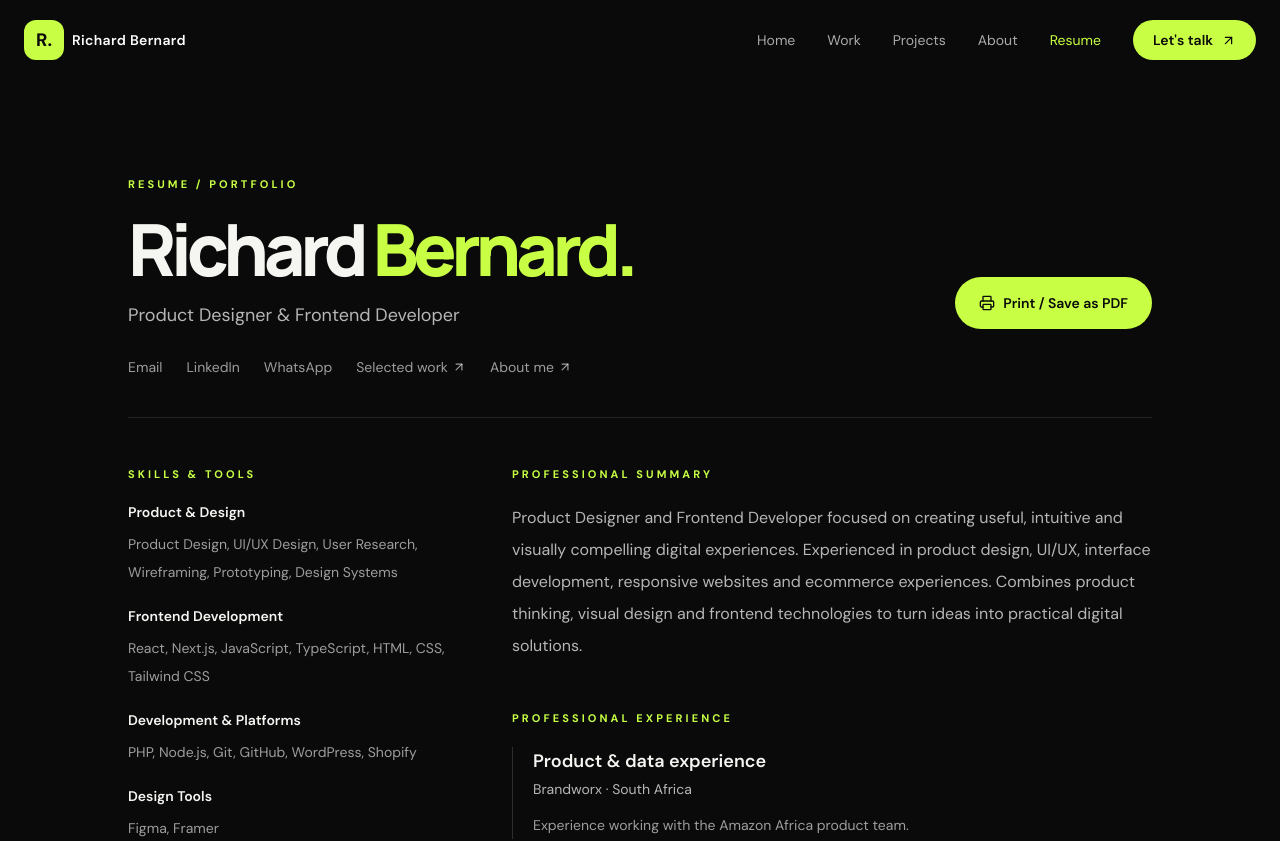
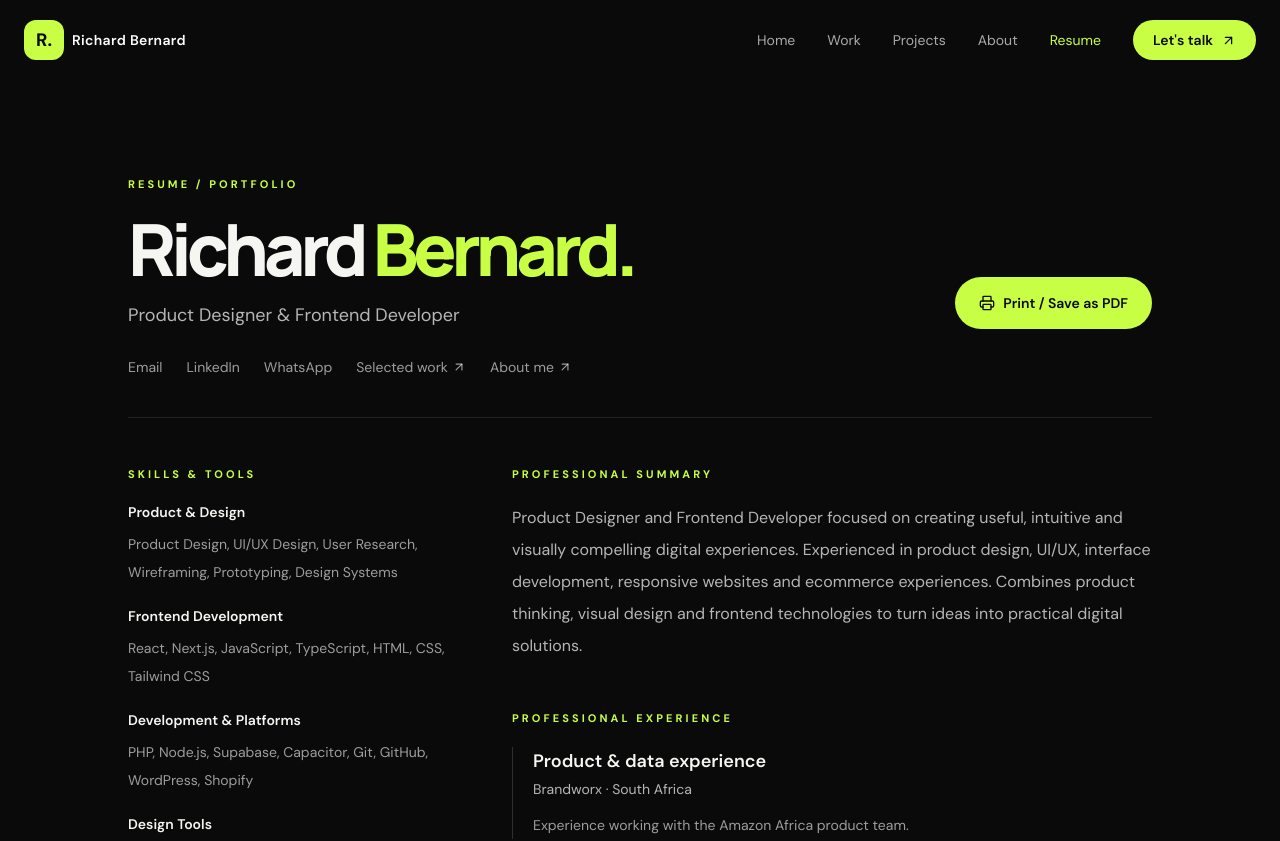
Before and after one commit to richyboy035/richard-bernard-portfolio, a Next.js app: page /resume in a window 1280 px wide. Shown: the top 841 px of the page. Built offline with nearby package versions, Linux system fonts and the light colour scheme.

Commit message:
Add Supabase and Capacitor to resume skills

```diff
--- a/app/resume/page.tsx
+++ b/app/resume/page.tsx
@@ -30,7 +30,7 @@ const skills = [
   {
     category: 'Development & Platforms',
     items:
-      'PHP, Node.js, Git, GitHub, WordPress, Shopify',
+      'PHP, Node.js, Supabase, Capacitor, Git, GitHub, WordPress, Shopify',
   },
   {
     category: 'Design Tools',
```
